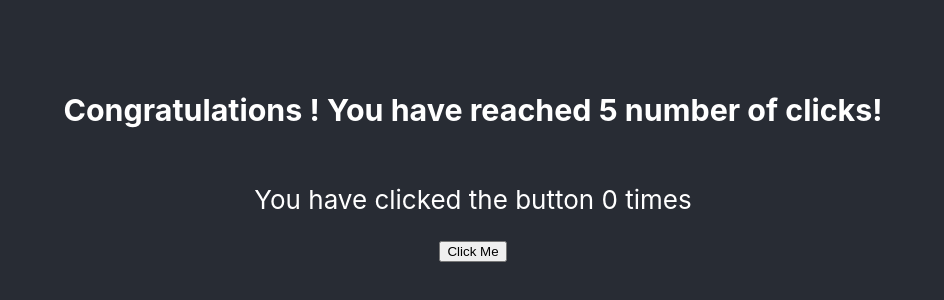
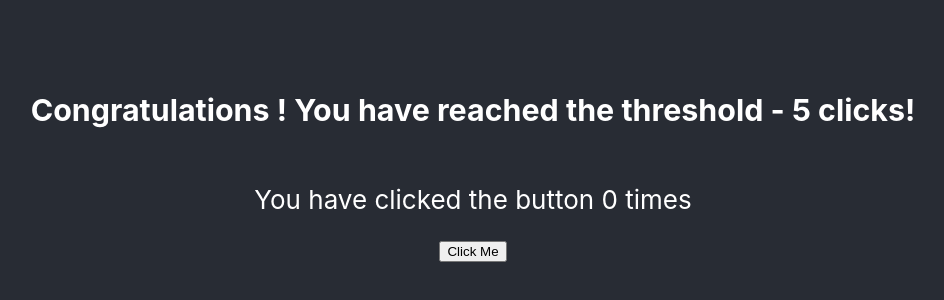
Before and after one commit to ashishjsharda/ReactComponents1, a React (Create React App) app: page / in a window 1280 px wide. Shown: the part 238-538 px from the top of the page, without its empty margins (167-1111 px from the left). Built offline with nearby package versions, Linux system fonts and the light colour scheme.

Commit message:
Update congrats message

```diff
--- a/src/CongratulationsMessage.js
+++ b/src/CongratulationsMessage.js
@@ -1,7 +1,7 @@
 import React from 'react'
 export const CongratulationsMessage =({numberOfClicks,threshold}) =>{
     return numberOfClicks>= threshold
-        ?<h3>Congratulations ! You have reached {threshold} number of clicks!</h3>
+        ?<h3>Congratulations ! You have reached the threshold -  {threshold}  clicks!</h3>
         :null;
 
 };
```
